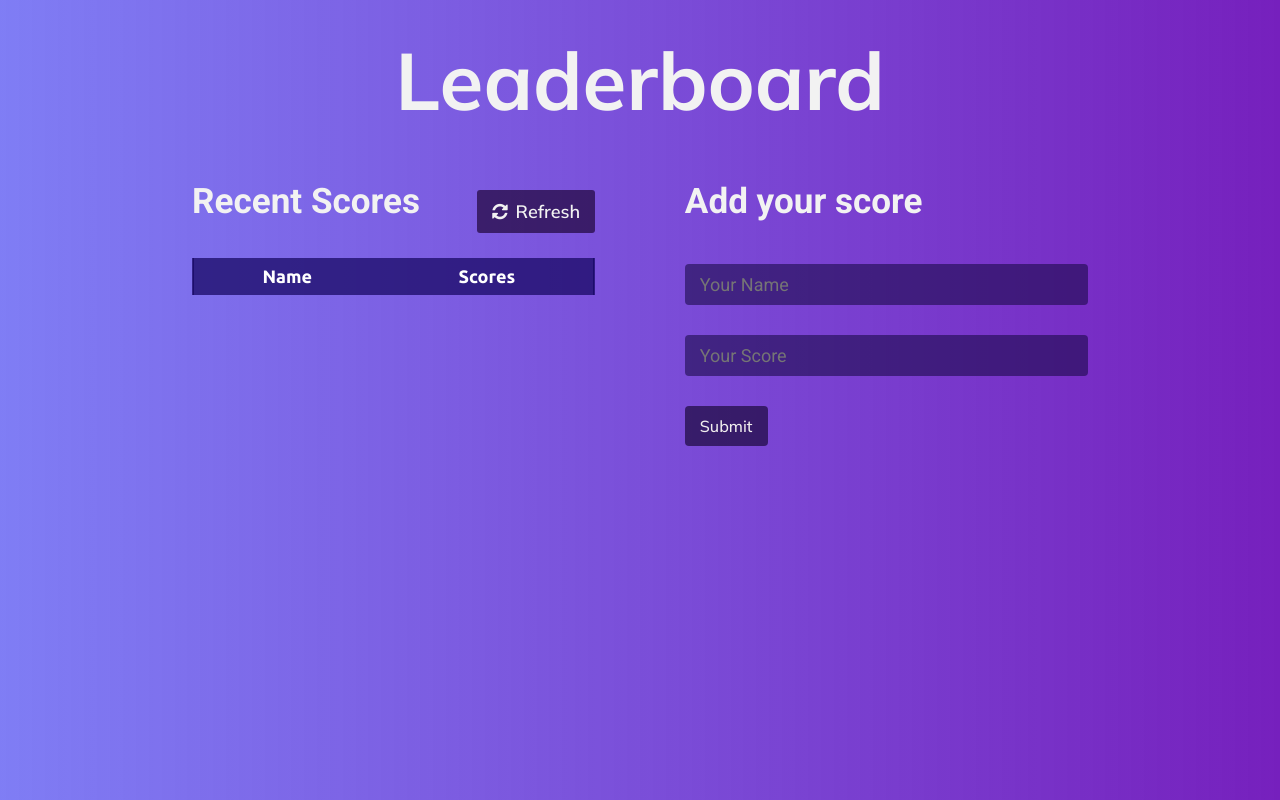
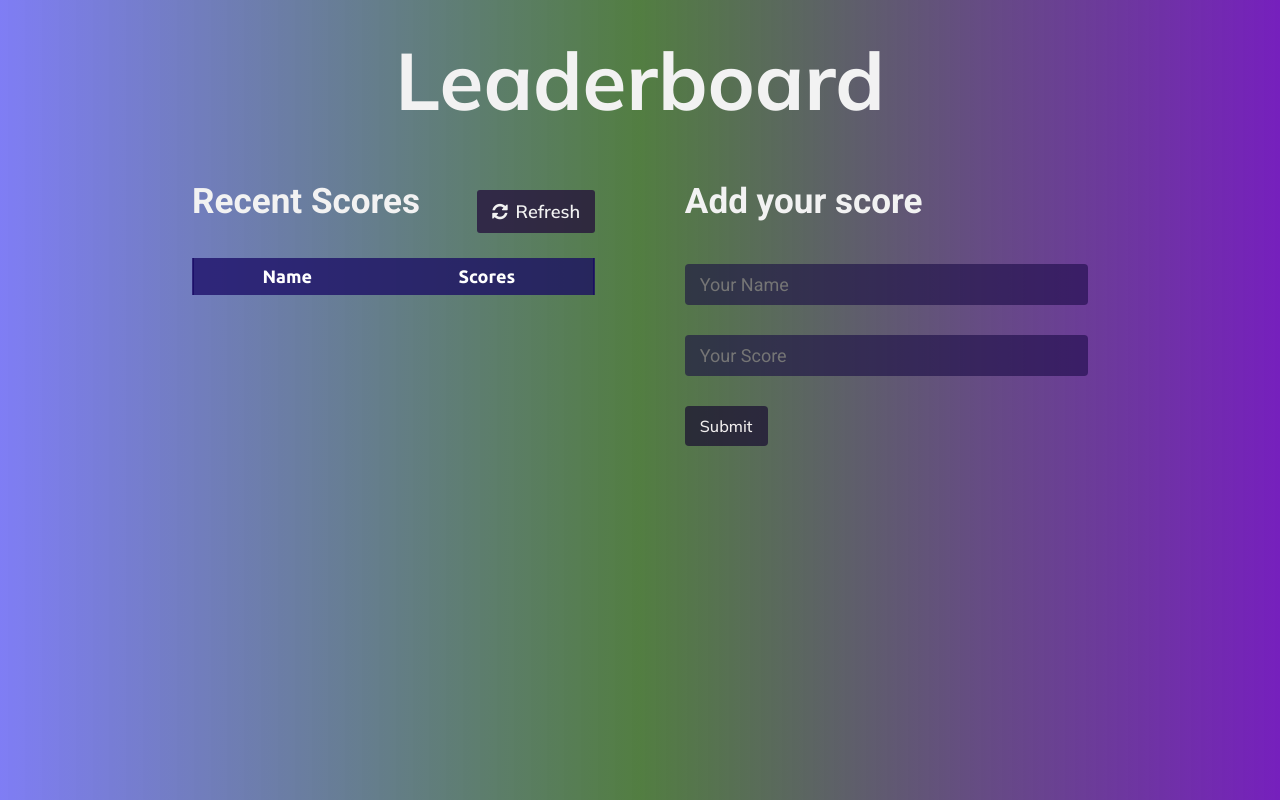
Before and after one commit to sumon766/leaderboard, a website built with webpack: page src/index.html in a window 1280 px wide. Built offline with nearby package versions, Linux system fonts and the light colour scheme; no server answers.

Commit message:
Update stylesheet

```diff
--- a/src/style.css
+++ b/src/style.css
@@ -6,7 +6,7 @@
 }
 
 body {
-  background-image: linear-gradient(to right, rgba(46, 43, 238, 0.61), rgb(118, 32, 189));
+  background-image: linear-gradient(to right, rgba(46, 43, 238, 0.61), rgba(28, 85, 6, 0.76), rgb(118, 32, 189));
 }
 
 .container {
```
